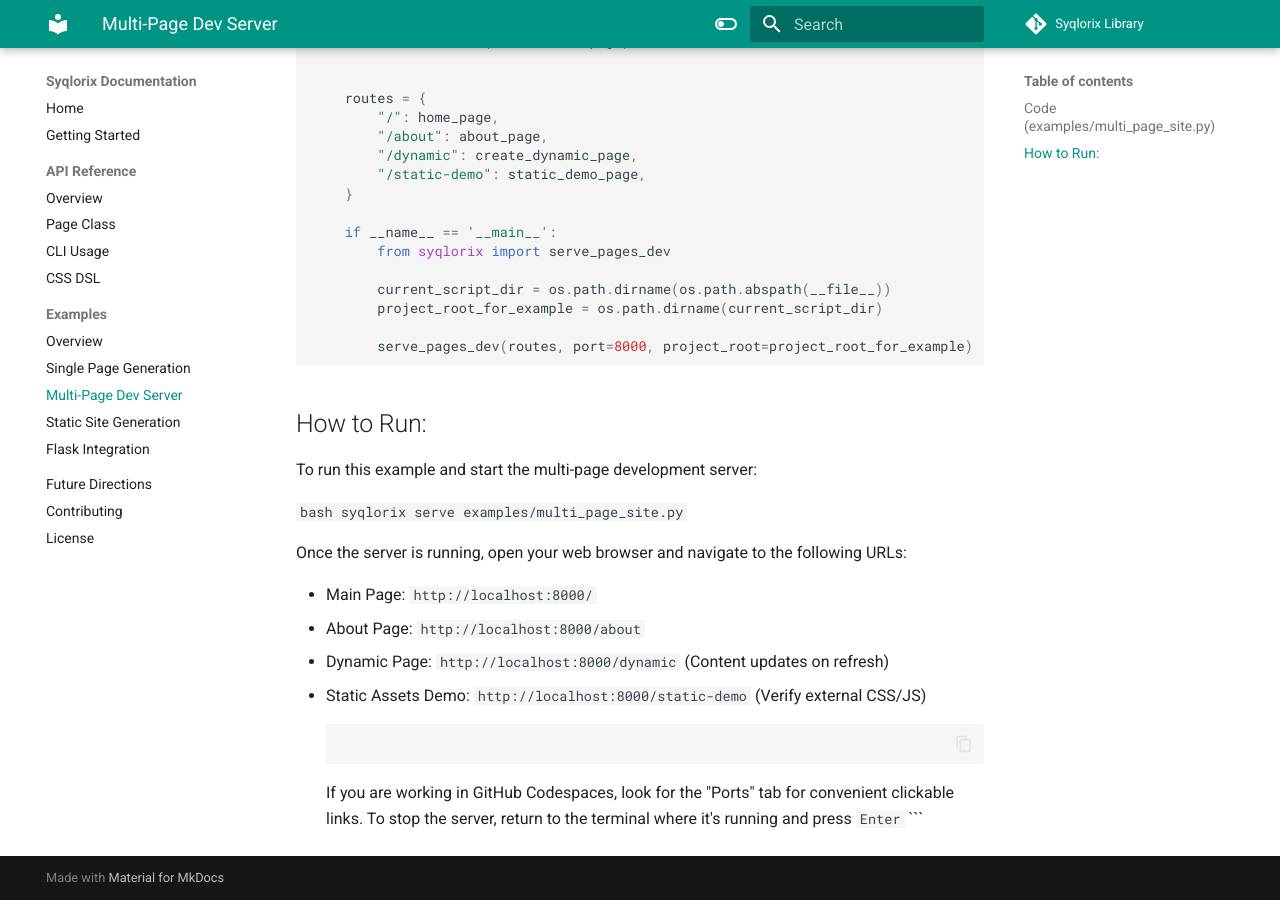
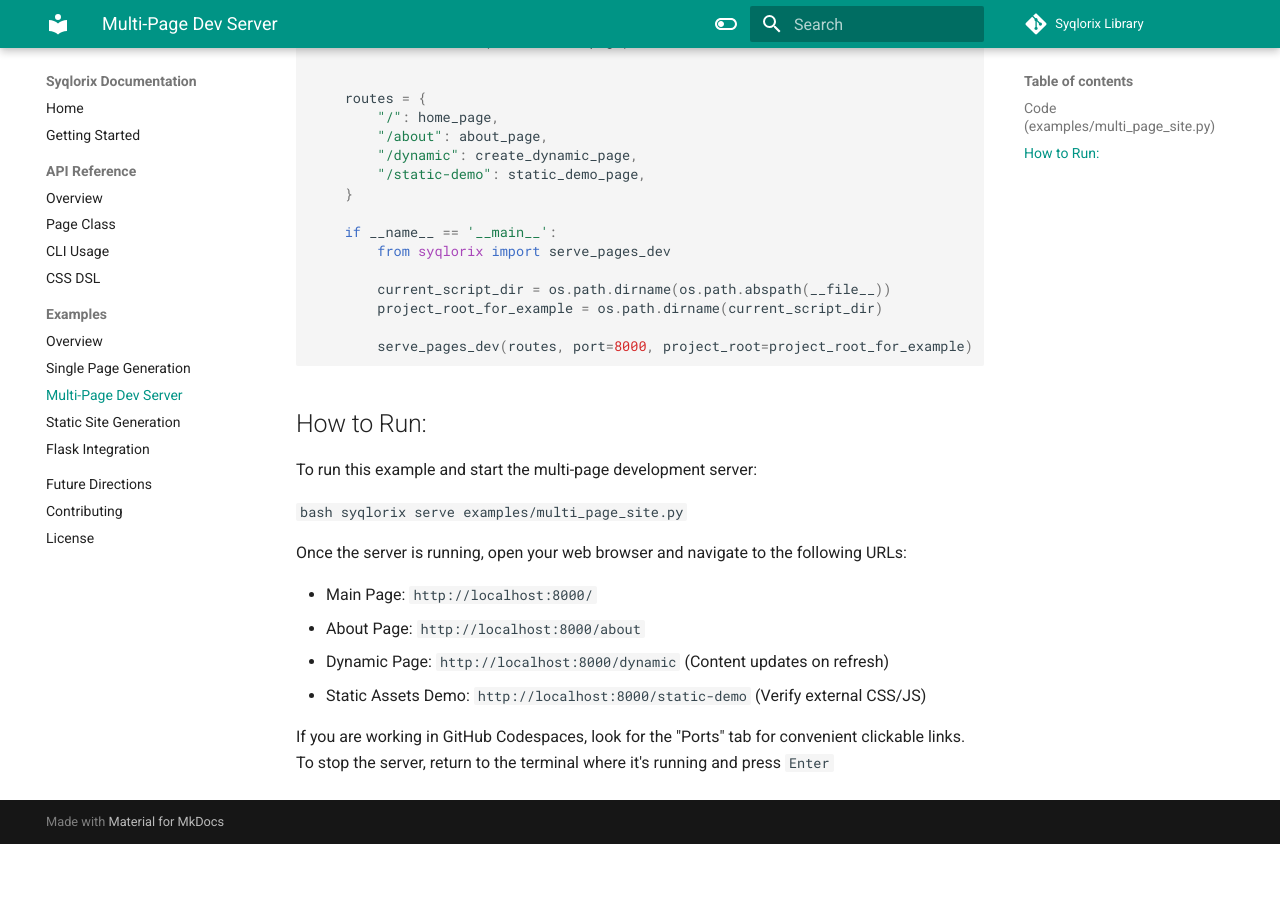
Before and after one commit to Syqlorix/syqlorix.github.io, an MkDocs documentation site: the page built from docs/examples/multi-page-dev-server.md, in a window 1280 px wide and 900 px high, scrolled down 2381 px. Built offline with MkDocs 1.6.1 and Material for MkDocs 9.7.7, drawn with Linux system fonts in a browser that asks for light colours; comment, search, counter and statistics services are not loaded; after the commit the page ends 3225 px from its top, so only the background shows below that.

````diff
--- a/docs/examples/multi-page-dev-server.md
+++ b/docs/examples/multi-page-dev-server.md
@@ -143,9 +143,6 @@ To run this example and start the multi-page development server:
 - About Page: `http://localhost:8000/about`
 - Dynamic Page: `http://localhost:8000/dynamic` (Content updates on refresh)
 - Static Assets Demo: `http://localhost:8000/static-demo` (Verify external CSS/JS)
-```
 
-```
-    If you are working in GitHub Codespaces, look for the "Ports" tab for convenient clickable links.
+If you are working in GitHub Codespaces, look for the "Ports" tab for convenient clickable links.
     To stop the server, return to the terminal where it's running and press `Enter`
-```
````
